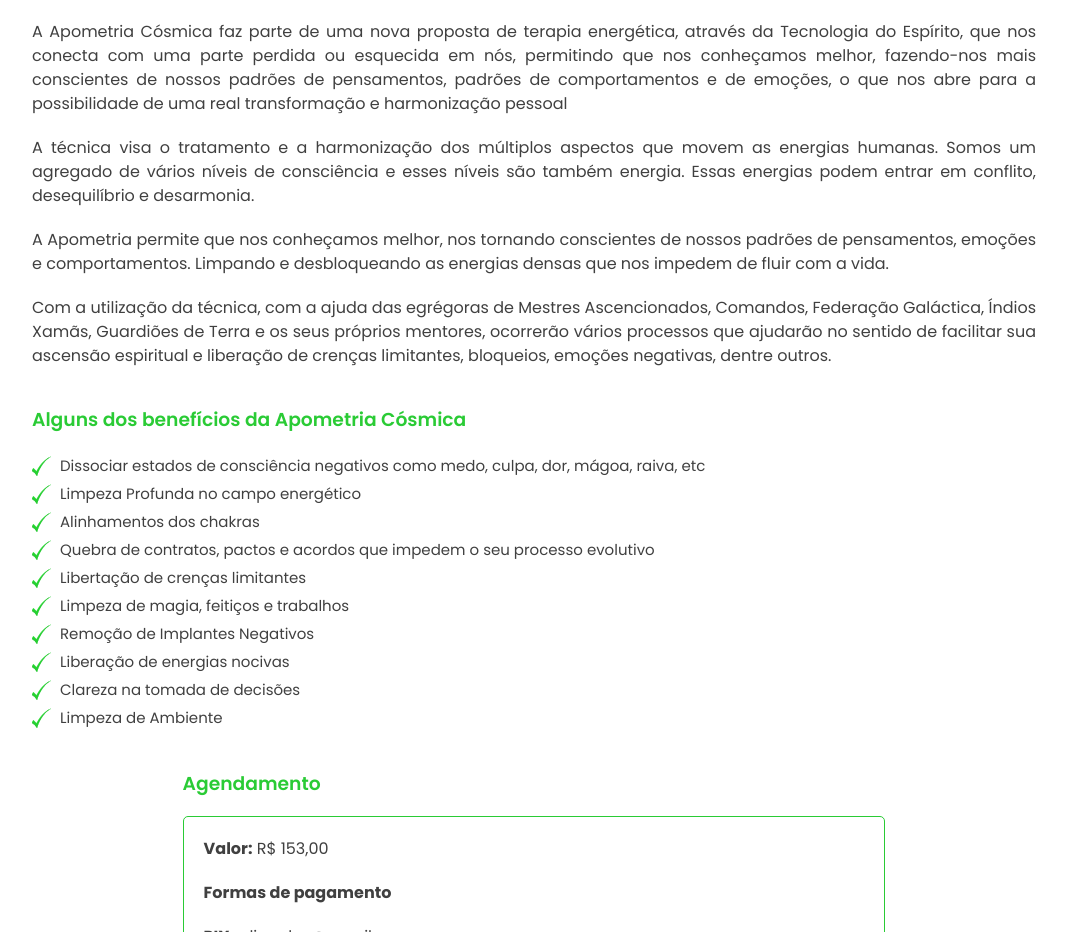
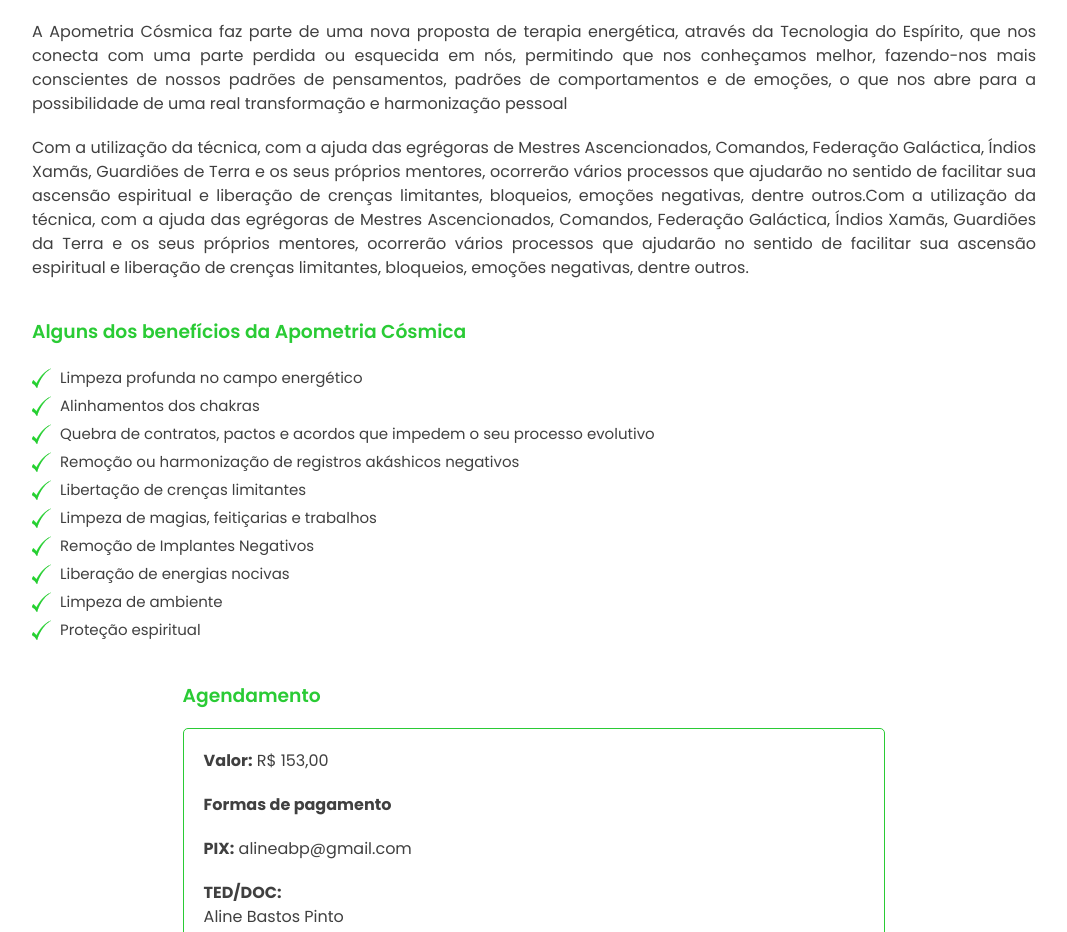
Before and after one commit to alinebastos/alinebastosterapeuta, a React (Create React App) app: page /apometria-cosmica in a window 1280 px wide. Shown: the part 700-1632 px from the top of the page, without its empty margins (106-1173 px from the left). Built offline with nearby package versions, Linux system fonts and the light colour scheme.

Commit message:
Change apometria text

```diff
--- a/src/pages/apometria-cosmica/index.js
+++ b/src/pages/apometria-cosmica/index.js
@@ -125,22 +125,20 @@ function ApometriaCosmica () {
         <Main>
             <h2>O que é Apometria Cósmica?</h2>
             <p>A Apometria Cósmica faz parte de uma nova proposta de terapia energética, através da Tecnologia do Espírito, que nos conecta com uma parte perdida ou esquecida em nós, permitindo que nos conheçamos melhor, fazendo-nos mais conscientes de nossos padrões de pensamentos, padrões de comportamentos e de emoções, o que nos abre para a possibilidade de uma real transformação e harmonização pessoal</p>
-            <p>A técnica visa o tratamento e a harmonização dos múltiplos aspectos que movem as energias humanas. Somos um agregado de vários níveis de consciência e esses níveis são também energia. Essas energias podem entrar em conflito, desequilíbrio e desarmonia.</p>
-            <p>A Apometria permite que nos conheçamos melhor, nos tornando conscientes de nossos padrões de pensamentos, emoções e comportamentos. Limpando e desbloqueando as energias densas que nos impedem de fluir com a vida.</p>
-            <p>Com a utilização da técnica, com a ajuda das egrégoras de Mestres Ascencionados, Comandos, Federação Galáctica, Índios Xamãs, Guardiões de Terra e os seus próprios mentores, ocorrerão vários processos que ajudarão no sentido de facilitar sua ascensão espiritual e liberação de crenças limitantes, bloqueios, emoções negativas, dentre outros.</p>
+            <p>Com a utilização da técnica, com a ajuda das egrégoras de Mestres Ascencionados, Comandos, Federação Galáctica, Índios Xamãs, Guardiões de Terra e os seus próprios mentores, ocorrerão vários processos que ajudarão no sentido de facilitar sua ascensão espiritual e liberação de crenças limitantes, bloqueios, emoções negativas, dentre outros.Com a utilização da técnica, com a ajuda das egrégoras de Mestres Ascencionados, Comandos, Federação Galáctica, Índios Xamãs, Guardiões da Terra e os seus próprios mentores, ocorrerão vários processos que ajudarão no sentido de facilitar sua ascensão espiritual e liberação de crenças limitantes, bloqueios, emoções negativas, dentre outros.</p>
             <h3>Alguns dos benefícios da Apometria Cósmica</h3>
             <ListWrapper>
                 <List>
-                    <li>Dissociar estados de consciência negativos como medo, culpa, dor, mágoa, raiva, etc</li>
-                    <li>Limpeza Profunda no campo energético</li>
+                    <li>Limpeza profunda no campo energético</li>
                     <li>Alinhamentos dos chakras</li>
                     <li>Quebra de contratos, pactos e acordos que impedem o seu processo evolutivo</li>
+                    <li>Remoção ou harmonização de registros akáshicos negativos</li>
                     <li>Libertação de crenças limitantes</li>
-                    <li>Limpeza de magia, feitiços e trabalhos</li>
+                    <li>Limpeza de magias, feitiçarias e trabalhos</li>
                     <li>Remoção de Implantes Negativos</li>
                     <li>Liberação de energias nocivas</li>
-                    <li>Clareza na tomada de decisões</li>
-                    <li>Limpeza de Ambiente</li>
+                    <li>Limpeza de ambiente</li>
+                    <li>Proteção espiritual</li>
                 </List>
             </ListWrapper>
             <BoxWrapper>
```
